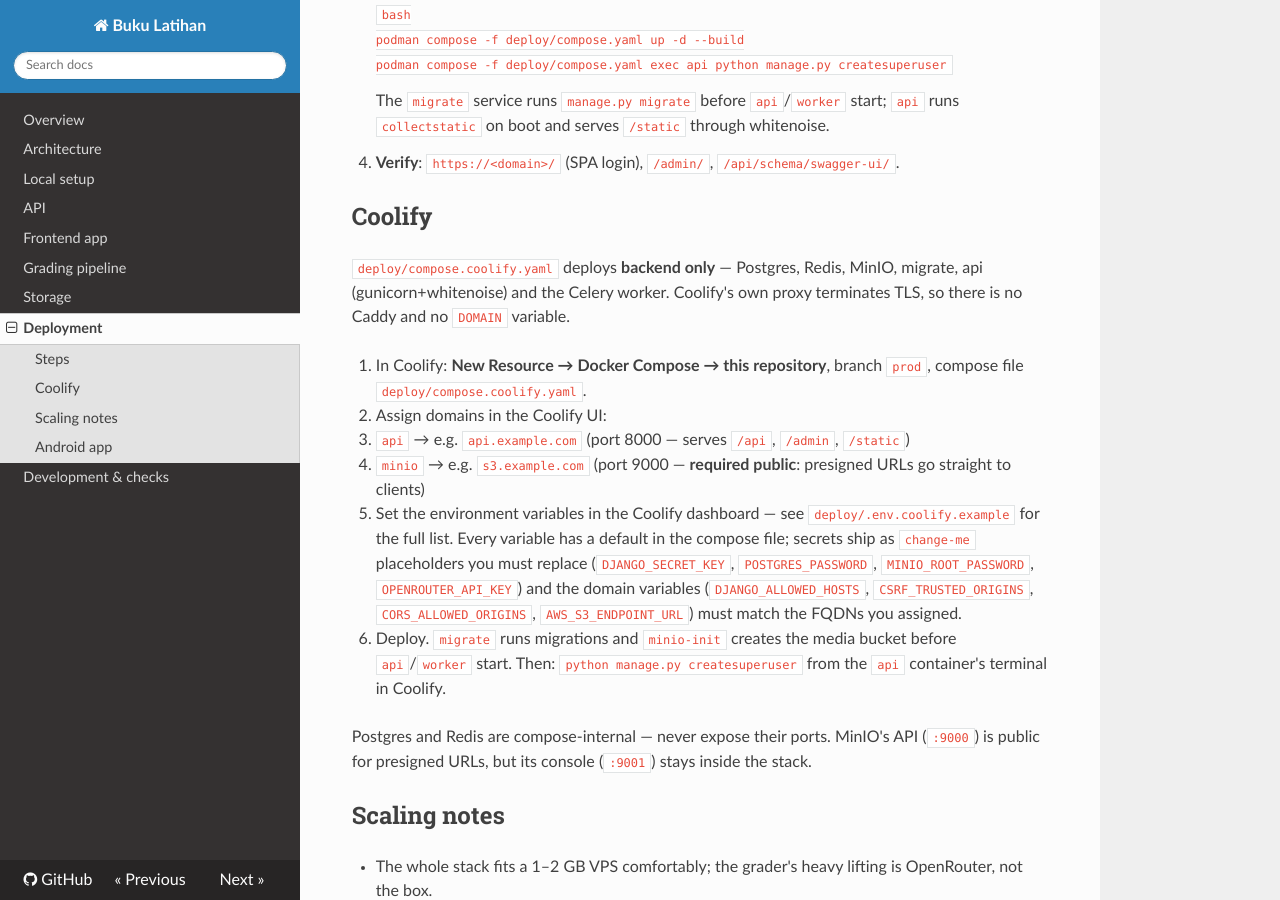
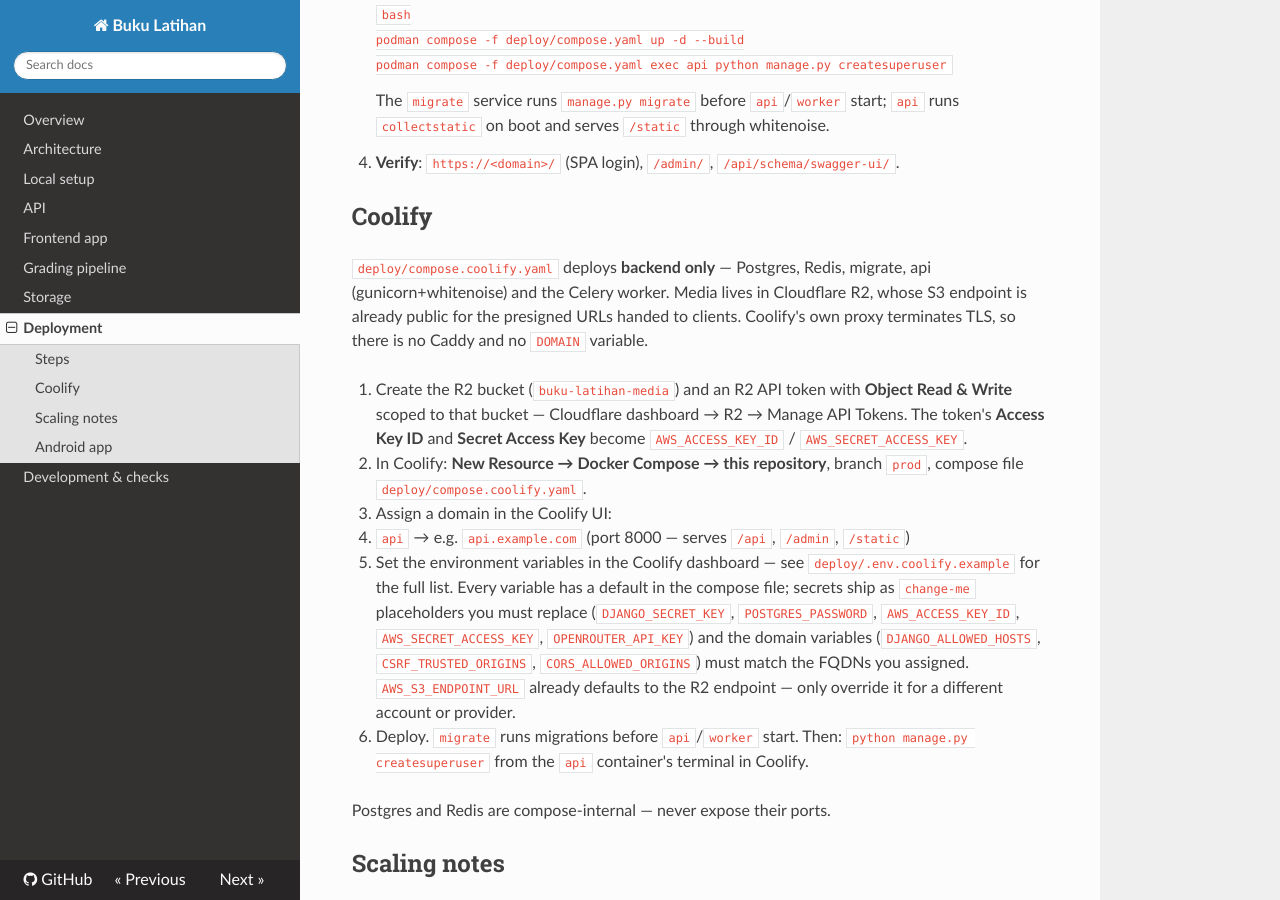
Before and after one commit to Qoyyuum/buku-latihan-backend, an MkDocs documentation site: the page built from docs/deployment.md, in a window 1280 px wide and 900 px high, scrolled down 981 px. Built offline with MkDocs 1.6.1, drawn with Linux system fonts in a browser that asks for light colours; nearby versions of some CDN libraries.

Commit message:
Replace MinIO with Cloudflare R2 in the Coolify stack
R2's S3 endpoint is already public, so presigned URLs no longer need a
minio service or a dedicated storage domain. The bucket is created
out-of-band; credentials come from AWS_ACCESS_KEY_ID/AWS_SECRET_ACCESS_KEY
env vars instead of the MinIO root fallback.

Generated with [Devin](https://devin.ai)

Co-Authored-By: Devin <158243242+devin-ai-integration[bot]@users.noreply.github.com>

```diff
--- a/docs/deployment.md
+++ b/docs/deployment.md
@@ -65,32 +65,34 @@ Everything runs on one small VPS (≥1 GB RAM — no local LLM needed) via
 ## Coolify
 
 `deploy/compose.coolify.yaml` deploys **backend only** — Postgres, Redis,
-MinIO, migrate, api (gunicorn+whitenoise) and the Celery worker. Coolify's
-own proxy terminates TLS, so there is no Caddy and no `DOMAIN` variable.
+migrate, api (gunicorn+whitenoise) and the Celery worker. Media lives in
+Cloudflare R2, whose S3 endpoint is already public for the presigned URLs
+handed to clients. Coolify's own proxy terminates TLS, so there is no
+Caddy and no `DOMAIN` variable.
 
-1. In Coolify: **New Resource → Docker Compose → this repository**, branch
+1. Create the R2 bucket (`buku-latihan-media`) and an R2 API token with
+   **Object Read & Write** scoped to that bucket — Cloudflare dashboard →
+   R2 → Manage API Tokens. The token's **Access Key ID** and **Secret
+   Access Key** become `AWS_ACCESS_KEY_ID` / `AWS_SECRET_ACCESS_KEY`.
+2. In Coolify: **New Resource → Docker Compose → this repository**, branch
    `prod`, compose file `deploy/compose.coolify.yaml`.
-2. Assign domains in the Coolify UI:
+3. Assign a domain in the Coolify UI:
    - `api` → e.g. `api.example.com` (port 8000 — serves `/api`, `/admin`,
      `/static`)
-   - `minio` → e.g. `s3.example.com` (port 9000 — **required public**:
-     presigned URLs go straight to clients)
-3. Set the environment variables in the Coolify dashboard — see
+4. Set the environment variables in the Coolify dashboard — see
    `deploy/.env.coolify.example` for the full list. Every variable has a
    default in the compose file; secrets ship as `change-me` placeholders
    you must replace (`DJANGO_SECRET_KEY`, `POSTGRES_PASSWORD`,
-   `MINIO_ROOT_PASSWORD`, `OPENROUTER_API_KEY`) and the domain variables
-   (`DJANGO_ALLOWED_HOSTS`, `CSRF_TRUSTED_ORIGINS`,
-   `CORS_ALLOWED_ORIGINS`, `AWS_S3_ENDPOINT_URL`) must match the FQDNs
-   you assigned.
-4. Deploy. `migrate` runs migrations and `minio-init` creates the media
-   bucket before `api`/`worker` start. Then:
+   `AWS_ACCESS_KEY_ID`, `AWS_SECRET_ACCESS_KEY`, `OPENROUTER_API_KEY`)
+   and the domain variables (`DJANGO_ALLOWED_HOSTS`,
+   `CSRF_TRUSTED_ORIGINS`, `CORS_ALLOWED_ORIGINS`) must match the FQDNs
+   you assigned. `AWS_S3_ENDPOINT_URL` already defaults to the R2
+   endpoint — only override it for a different account or provider.
+5. Deploy. `migrate` runs migrations before `api`/`worker` start. Then:
    `python manage.py createsuperuser` from the `api` container's terminal
    in Coolify.
 
 Postgres and Redis are compose-internal — never expose their ports.
-MinIO's API (`:9000`) is public for presigned URLs, but its console
-(`:9001`) stays inside the stack.
 
 ## Scaling notes
 
```
Also changed, not shown: 2 other files.
